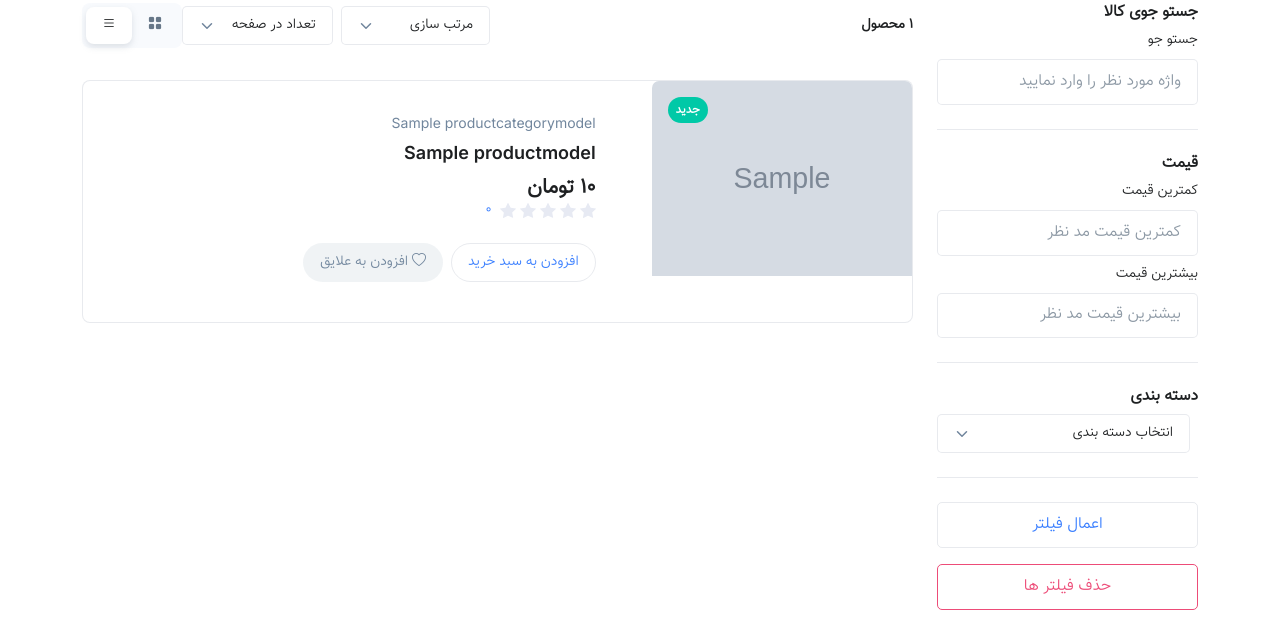
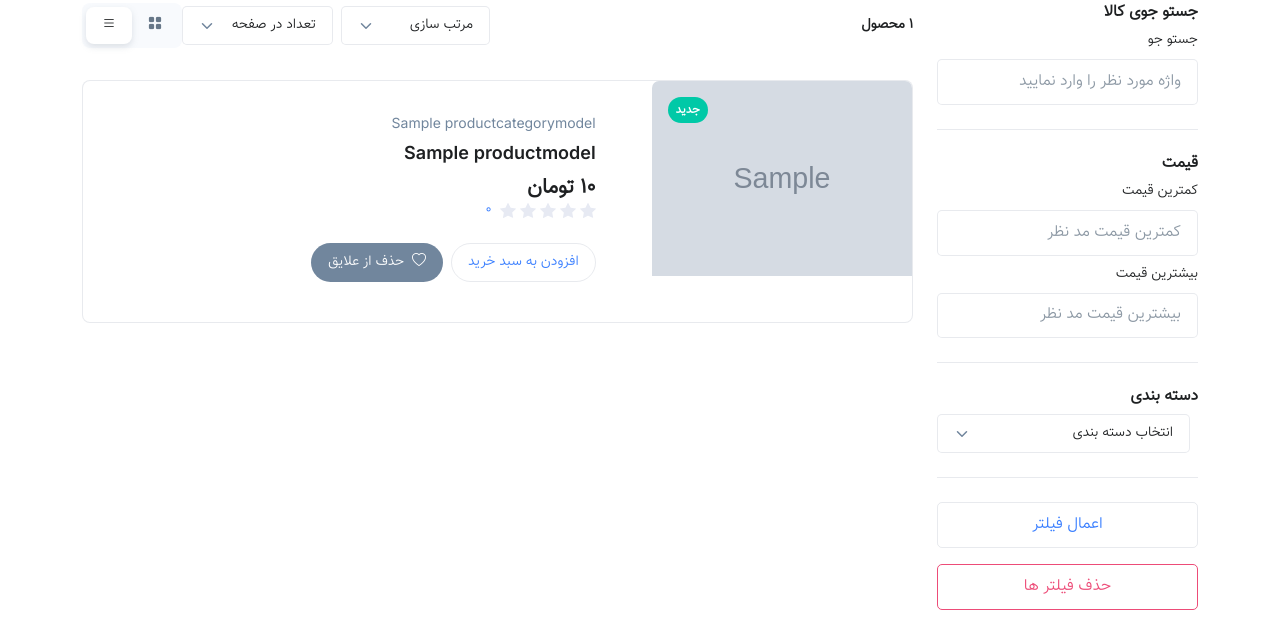
Before and after one commit to fazkal/Django-Online-Shop, a Django app: page /shop/product/list/ in a window 1280 px wide. Shown: the part 221-846 px from the top of the page. Run offline with Django 5.2, Linux system fonts and the light colour scheme; a user stored in the database is signed in; tables that the repository leaves empty hold one stand-in row (values such as "Sample post"); grey boxes marked "Sample" are stand-in pictures; some libraries are stand-ins or nearby versions.

Commit message:
Edited product-list template.
Edited 'افزودن به علایق' button.

```diff
--- a/core/templates/shop/product-list.html
+++ b/core/templates/shop/product-list.html
@@ -230,10 +230,18 @@
 
                     <div class="card-footer">
                       <div class="d-flex gap-2">
-                        <button type="button" class="btn btn-outline-primary btn-sm btn-transition rounded-pill" onclick="addToCart('{{object.id}}')">افزودن به سبد خرید</button>
+                        <button type="button" class="btn btn-outline-primary btn-sm btn-transition rounded-pill"
+                         onclick="addToCart('{{object.id}}')">افزودن به سبد خرید</button>
                         {% if request.user.is_authenticated %}
-                        <button type="button" class="btn btn-soft-secondary btn-sm btn-transition rounded-pill">
-                          <i class="bi-heart ms-1"></i>افزودن به علایق</button>
+                        <button type="button"
+                        class="btn btn-soft-secondary btn-sm btn-transition rounded-pill {% if object.id in wishlist_items %}active{% endif %}"
+                        onclick="addToWishlist(this, '{{object.id}}')"
+                        data-product-id="{{object.id}}">
+                        <i class="bi-heart ms-1"></i>
+                        <span class="wishlist-text">
+                        {% if object.id in wishlist_items %}حذف از علایق{% else %}افزودن به علایق{% endif %}
+                        </span>
+                        </button>
                         {% endif %}
                       </div>
                     </div>
```
